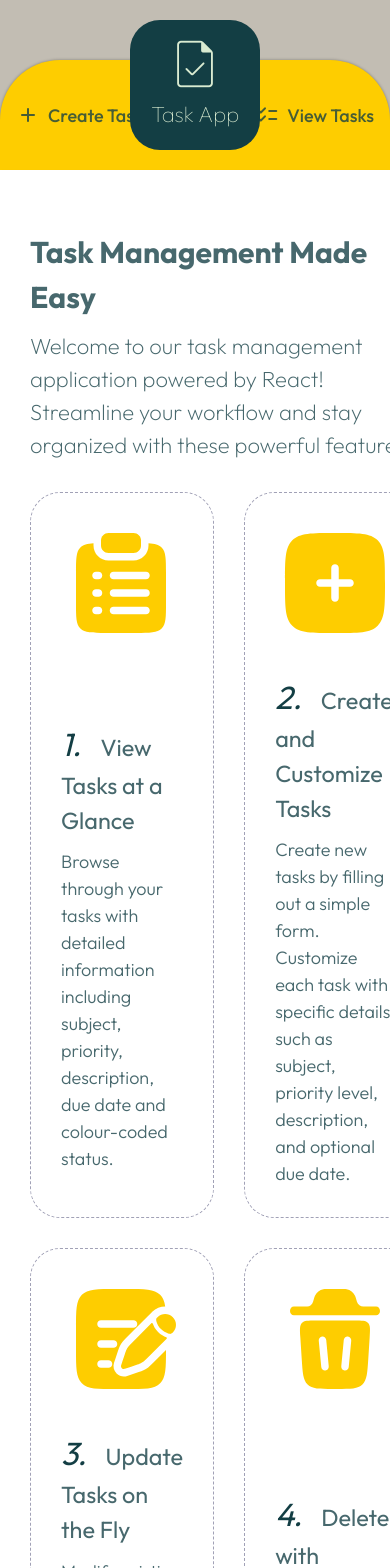
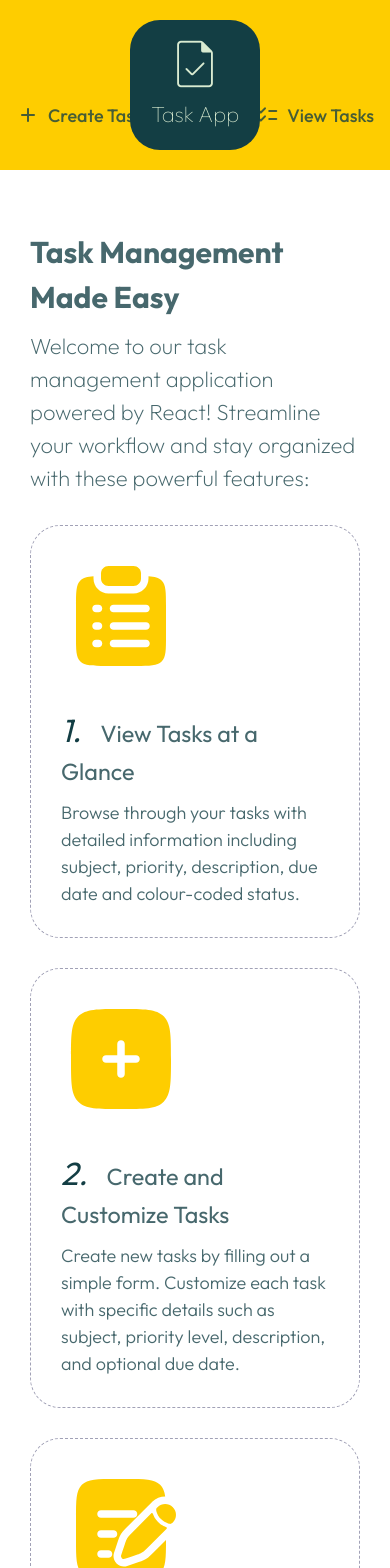
Before and after one commit to kevinscud/frontend-interview-challenge, a React (Vite) app: page / in a window 390 px wide. Shown: the top 1568 px of the page. Built offline with nearby package versions, Linux system fonts and the light colour scheme.

Commit message:
Add responsive styles

```diff
--- a/src/index.css
+++ b/src/index.css
@@ -381,6 +381,7 @@ nav {
         }
     }
 }
+
 .tasklist-container {
     /* grid-template-columns: repeat(auto-fill, minmax(360px, 1fr)); */
 
@@ -725,3 +726,29 @@ nav {
         transform: translate(30px)
     }
 }
+
+@media screen and (max-width: 860px) {
+    body {
+        background-color: #fff;
+    }
+
+    nav {
+        /* background-color: orange; */
+        /* border: 1px solid silver; */
+        /* box-shadow: 0 0 5px rgba(0, 0, 0, 0.1); */
+        box-shadow: 0 -60px 0px 60px var(--theme-color);
+        border-radius: 0;
+    }
+
+    .main-container {
+        box-shadow: none;
+    }
+
+    .features {
+        grid-template-columns: 1fr;
+    }
+
+    .task-details {
+        /* grid-template-columns: 1fr; */
+    }
+}
```
Lines whose indentation alone changed are shown as unchanged.
